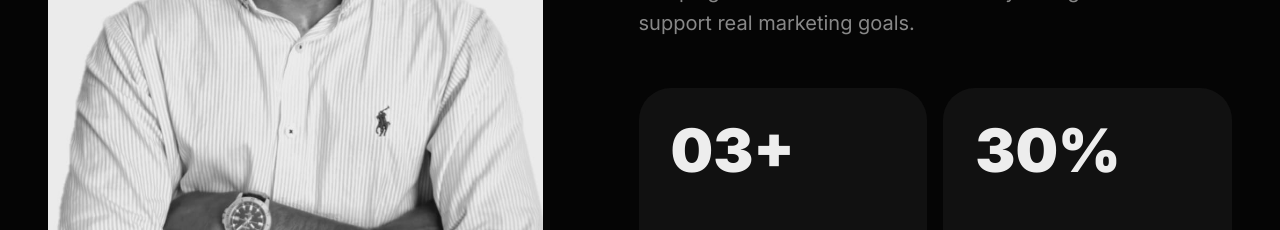
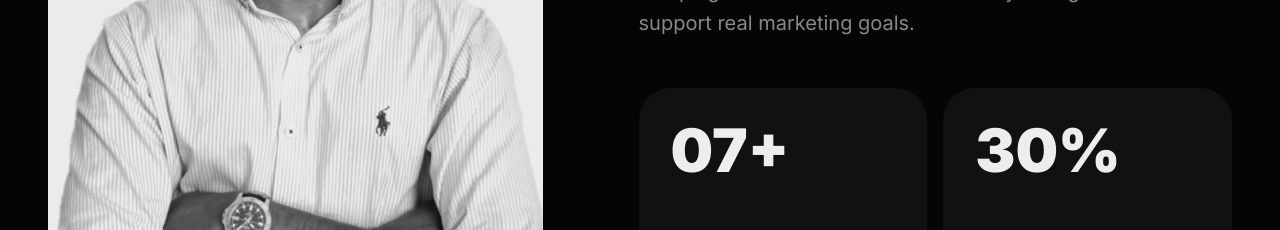
Before and after one commit to nigunthan/portfolio, a Next.js app: page / in a window 1280 px wide. Shown: the part 1160-1390 px from the top of the page. Built offline with nearby package versions, Linux system fonts and the light colour scheme.

Commit message:
Update experience section header from '03' to '07'

```diff
--- a/app/page.tsx
+++ b/app/page.tsx
@@ -173,7 +173,7 @@ export default function Portfolio() {
 
             <div className="grid grid-cols-2 gap-4">
               <div className={`${tCard} p-6 md:p-8 rounded-[2rem] flex flex-col justify-between aspect-square transition-colors duration-500`}>
-                <h4 className="text-5xl md:text-6xl font-black mb-4">03+</h4>
+                <h4 className="text-5xl md:text-6xl font-black mb-4">07+</h4>
                 <p className={`text-xs uppercase tracking-widest ${tMuted} font-bold`}>Years<br/>Experience</p>
               </div>
               <div className={`${tCard} p-6 md:p-8 rounded-[2rem] flex flex-col justify-between aspect-square transition-colors duration-500`}>
```
